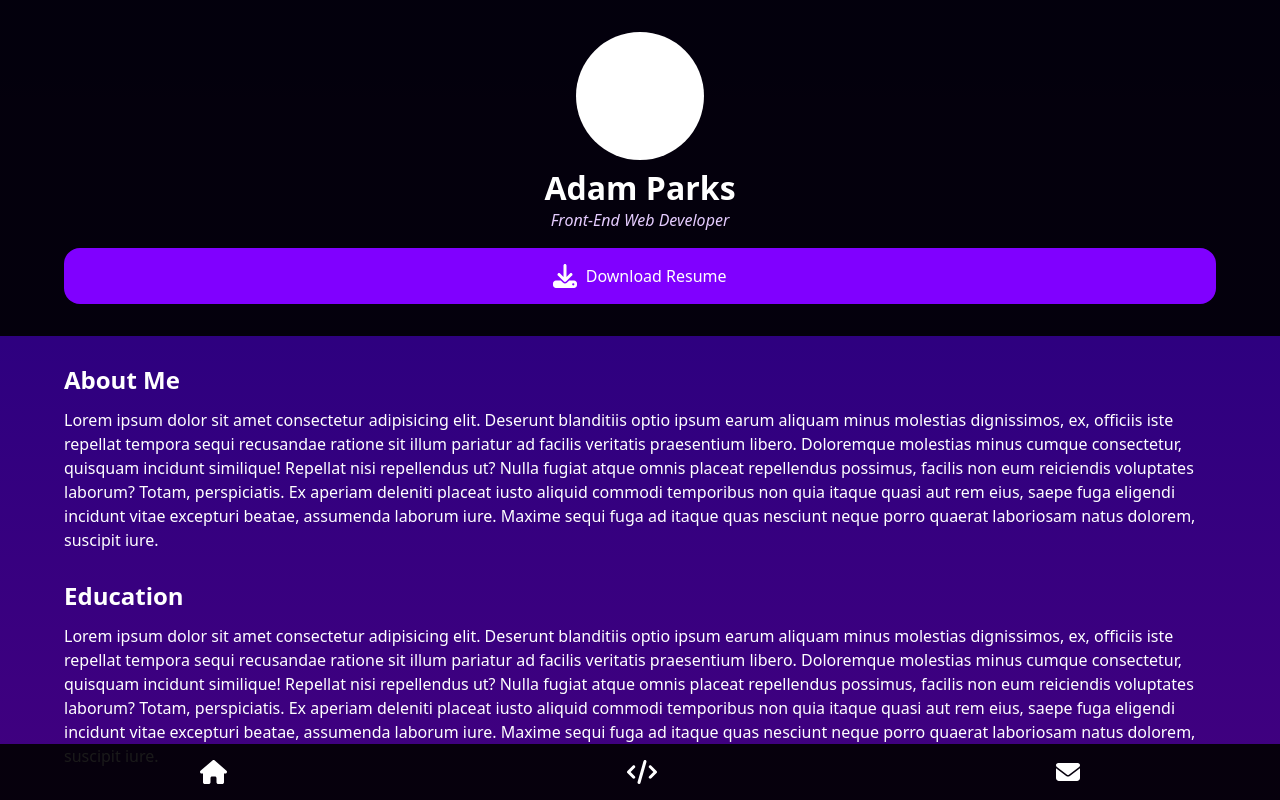
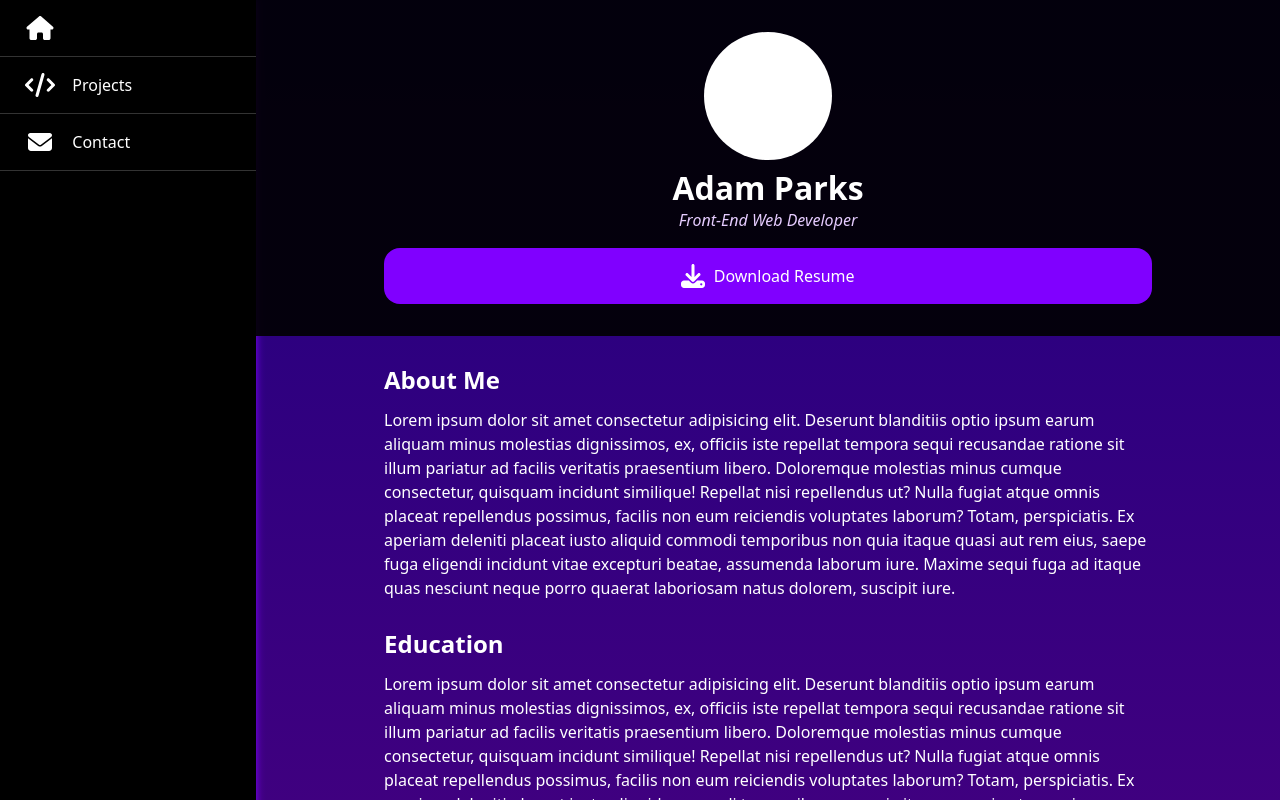
Before and after one commit to adamvp0103/my-portfolio, a React (Vite) app: page / in a window 1280 px wide. Shown: the top 800 px of the page. Built offline with nearby package versions, Linux system fonts and the light colour scheme.

Commit message:
Set up desktop nav

```diff
--- a/src/App.tsx
+++ b/src/App.tsx
@@ -4,16 +4,21 @@ import Home from './pages/Home/Home';
 import Projects from './pages/Projects/Projects';
 import Contact from './pages/Contact/Contact';
 import Nav from './components/Nav/Nav';
+import sharedStyles from './shared/shared.module.css';
 
 function App() {
   return (
     <BrowserRouter>
+      <div className={sharedStyles.routesAndNav}>
+        <div className={sharedStyles.routesContainer}>
           <Routes>
             <Route path="/" element={<Home />} />
             <Route path="/projects" element={<Projects />} />
             <Route path="/contact" element={<Contact />} />
           </Routes>
+        </div>
         <Nav />
+      </div>
     </BrowserRouter>
   );
 }
--- a/src/components/Nav/Nav.module.css
+++ b/src/components/Nav/Nav.module.css
@@ -8,7 +8,7 @@
 }
 
 .link {
-  flex-grow: 1;
+  flex: 1;
 
   padding-block: 1rem;
 
@@ -29,3 +29,35 @@
   color: #000;
   transition: color 0.1s;
 }
+
+.text {
+  display: none;
+}
+
+@media (min-width: 1008px) {
+  .nav {
+    position: static;
+    flex: 1;
+    flex-direction: column;
+    min-height: 100vh;
+    background-color: #000;
+    box-shadow: 0 0 0.5rem var(--primary-color);
+  }
+
+  .link {
+    display: flex;
+    flex: 0;
+    border-bottom: 1px solid hsl(0, 0%, 20%);
+    padding-left: 1rem;
+    text-align: left;
+  }
+
+  .link > *:first-child {
+    flex: 1;
+  }
+
+  .text {
+    display: inline;
+    flex: 4;
+  }
+}
--- a/src/components/Nav/Nav.tsx
+++ b/src/components/Nav/Nav.tsx
@@ -9,12 +9,15 @@ export default function Nav() {
     <nav className={styles.nav} onClick={() => window.scrollTo({ top: 0 })}>
       <Link className={styles.link} to="/">
         <FontAwesomeIcon className={sharedStyles.icon} icon={faHouse} />
+        <div className={styles.text}>&nbsp;&nbsp;Home</div>
       </Link>
       <Link className={styles.link} to="/projects">
         <FontAwesomeIcon className={sharedStyles.icon} icon={faCode} />
+        <div className={styles.text}>&nbsp;&nbsp;Projects</div>
       </Link>
       <Link className={styles.link} to="/contact">
         <FontAwesomeIcon className={sharedStyles.icon} icon={faEnvelope} />
+        <div className={styles.text}>&nbsp;&nbsp;Contact</div>
       </Link>
     </nav>
   );
--- a/src/pages/Home/Home.tsx
+++ b/src/pages/Home/Home.tsx
@@ -17,7 +17,6 @@ export default function Home() {
           &nbsp;&nbsp;Download Resume
         </button>
       </div>
-
       <div className={sharedStyles.page}>
         <section className={sharedStyles.section}>
           <h2 className={sharedStyles.heading}>About Me</h2>
--- a/src/pages/Projects/Projects.tsx
+++ b/src/pages/Projects/Projects.tsx
@@ -9,7 +9,6 @@ export default function Projects() {
       <div className={sharedStyles.header}>
         <h1>Projects</h1>
       </div>
-
       <div className={sharedStyles.page}>
         <section className={sharedStyles.section}>
           {/* TODO: Replace with actual project info */}
--- a/src/shared/shared.module.css
+++ b/src/shared/shared.module.css
@@ -49,3 +49,22 @@
     padding-inline: 4rem;
   }
 }
+
+@media (min-width: 1008px) {
+  .routesAndNav {
+    display: flex;
+    flex-direction: row-reverse;
+  }
+
+  .routesContainer {
+    flex: 4;
+  }
+
+  .page {
+    padding-inline: 8rem;
+  }
+
+  .header {
+    padding-inline: 8rem;
+  }
+}
```
Lines whose indentation alone changed are shown as unchanged.
